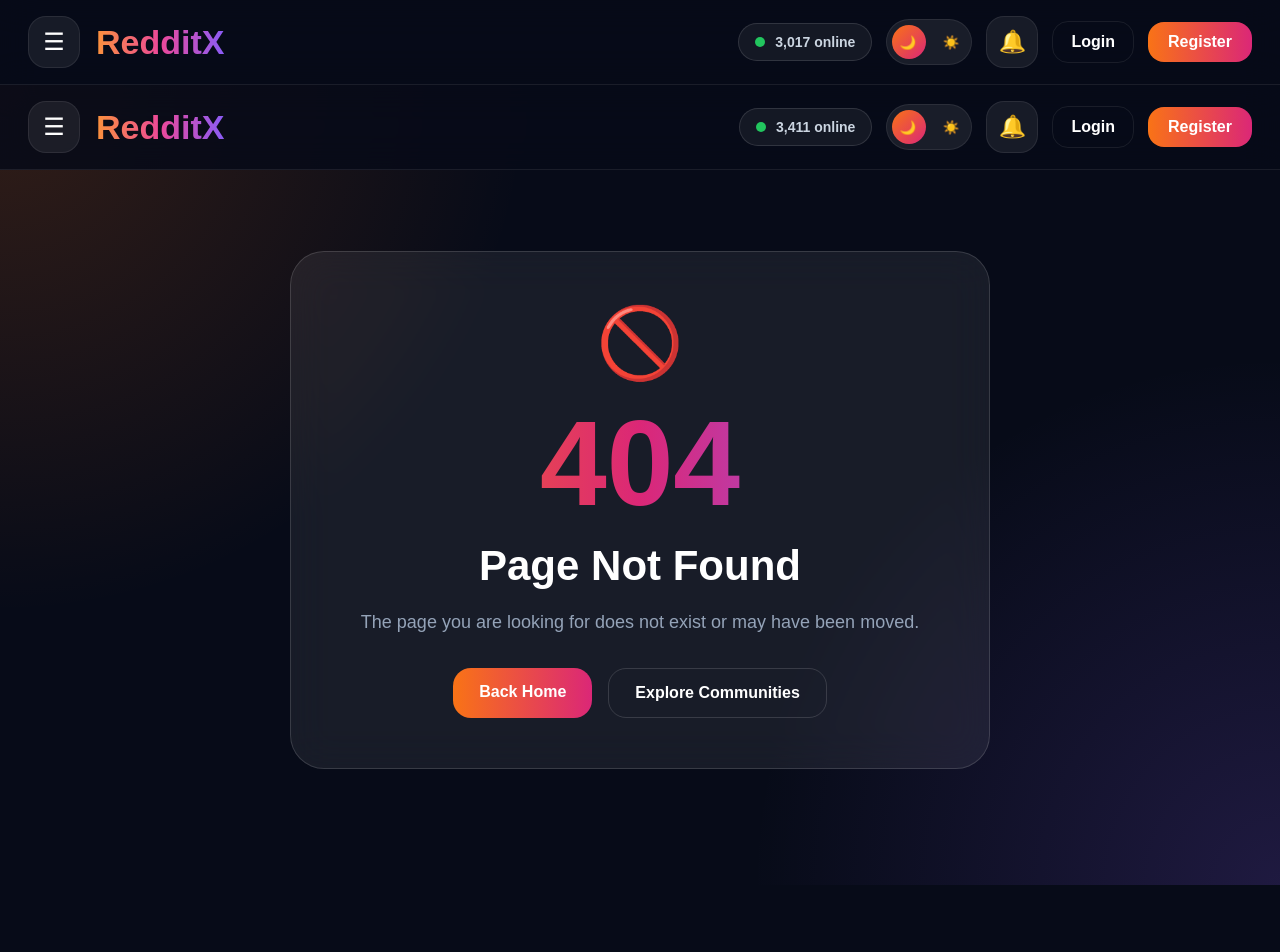
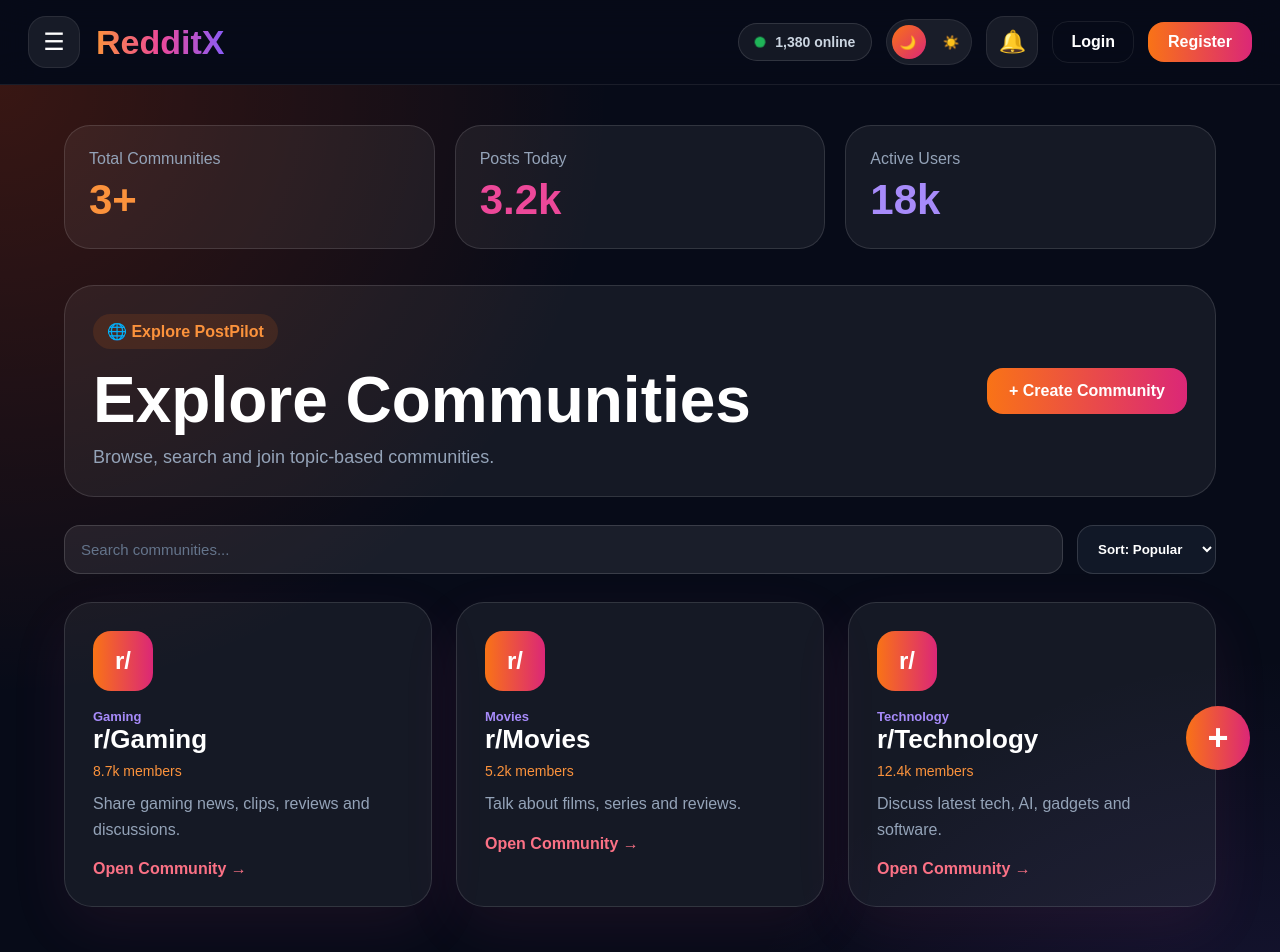
Before and after one commit to Kesarkarale/PostPilot-, a Next.js app: page /communities in a window 1280 px wide. Before the commit this address had no page. Shown: the top 952 px of the page. Built offline with nearby package versions, Linux system fonts and the light colour scheme.

Commit message:
Create page.js

```diff
--- /dev/null
+++ b/app/communities/page.js
@@ -0,0 +1,387 @@
+"use client";
+
+import { useEffect, useState } from "react";
+
+
+const defaultCommunities = [
+  {
+    name: "technology",
+    title: "Technology",
+    members: "12.4k",
+    desc: "Discuss latest tech, AI, gadgets and software.",
+    category: "Technology",
+  },
+  {
+    name: "gaming",
+    title: "Gaming",
+    members: "8.7k",
+    desc: "Share gaming news, clips, reviews and discussions.",
+    category: "Gaming",
+  },
+  {
+    name: "movies",
+    title: "Movies",
+    members: "5.2k",
+    desc: "Talk about films, series and reviews.",
+    category: "Movies",
+  },
+];
+
+export default function Communities() {
+  const [search, setSearch] = useState("");
+  const [sort, setSort] = useState("popular");
+  const [communities, setCommunities] = useState(defaultCommunities);
+
+  useEffect(() => {
+    const saved = JSON.parse(localStorage.getItem("postpilotCommunities")) || [];
+
+    const formatted = saved.map((item) => ({
+      name: item.slug,
+      title: item.name,
+      members: item.members || "1",
+      desc: item.description,
+      category: item.category || "General",
+    }));
+
+    setCommunities([...formatted, ...defaultCommunities]);
+  }, []);
+
+  const filteredCommunities = communities
+    .filter((c) =>
+      `${c.title} ${c.desc} ${c.category}`
+        .toLowerCase()
+        .includes(search.toLowerCase())
+    )
+    .sort((a, b) => {
+      if (sort === "az") return a.title.localeCompare(b.title);
+      if (sort === "newest") return 0;
+      return String(b.members).localeCompare(String(a.members));
+    });
+
+  return (
+    <main style={page}>
+
+      <style>{`
+        @keyframes fadeIn {
+          from { opacity: 0; transform: translateY(18px); }
+          to { opacity: 1; transform: translateY(0); }
+        }
+
+        .community-input::placeholder {
+          color: #64748b;
+        }
+      `}</style>
+
+      <section style={container}>
+        <div style={statsGrid}>
+          <Stat title="Total Communities" value={communities.length + "+"} color="#fb923c" />
+          <Stat title="Posts Today" value="3.2k" color="#ec4899" />
+          <Stat title="Active Users" value="18k" color="#a78bfa" />
+        </div>
+
+        <div style={heroBox}>
+          <div>
+            <p style={badge}>🌐 Explore PostPilot</p>
+            <h1 style={title}>Explore Communities</h1>
+            <p style={sub}>
+              Browse, search and join topic-based communities.
+            </p>
+          </div>
+
+          <a href="/create-community" style={btn}>
+            + Create Community
+          </a>
+        </div>
+
+        <div style={tools}>
+          <input
+            className="community-input"
+            style={searchInput}
+            placeholder="Search communities..."
+            value={search}
+            onChange={(e) => setSearch(e.target.value)}
+          />
+
+          <select
+            style={select}
+            value={sort}
+            onChange={(e) => setSort(e.target.value)}
+          >
+            <option value="popular">Sort: Popular</option>
+            <option value="az">Sort: A - Z</option>
+            <option value="newest">Sort: Newest</option>
+          </select>
+        </div>
+
+        <div style={cardGrid}>
+          {filteredCommunities.map((c) => (
+            <a key={c.name} href={`/r/${c.name}`} style={card}>
+              <div style={icon}>r/</div>
+
+              <p style={category}>{c.category}</p>
+
+              <h2 style={cardTitle}>r/{c.title}</h2>
+
+              <p style={members}>{c.members} members</p>
+
+              <p style={desc}>{c.desc}</p>
+
+              <span style={joinPill}>Open Community →</span>
+            </a>
+          ))}
+        </div>
+
+        {filteredCommunities.length === 0 && (
+          <div style={emptyBox}>
+            <h2>No communities found</h2>
+            <p>Try searching technology, gaming, movies or design.</p>
+          </div>
+        )}
+
+        <h2 style={sectionTitle}>🔥 Trending Communities</h2>
+
+        <div style={trendGrid}>
+          <a href="/r/artificialintelligence" style={trendCard}>
+            <p style={tag}>Trending #1</p>
+            <h3 style={trendTitle}>r/artificialintelligence</h3>
+            <p style={desc}>Discuss AI tools and machine learning.</p>
+          </a>
+
+          <a href="/r/webdesign" style={trendCard}>
+            <p style={tag}>Trending #2</p>
+            <h3 style={trendTitle}>r/webdesign</h3>
+            <p style={desc}>UI inspiration and animation discussions.</p>
+          </a>
+        </div>
+      </section>
+
+      <a href="/create-post" style={floating}>+</a>
+    </main>
+  );
+}
+
+function Stat({ title, value, color }) {
+  return (
+    <div style={stat}>
+      <p style={{ color: "#94a3b8" }}>{title}</p>
+      <h2 style={{ fontSize: 42, color, marginTop: 8 }}>{value}</h2>
+    </div>
+  );
+}
+
+const page = {
+  minHeight: "100vh",
+  background:
+    "radial-gradient(circle at top left, rgba(255,69,0,.2), transparent 35%), radial-gradient(circle at bottom right, rgba(139,92,246,.18), transparent 35%), #070b18",
+  color: "white",
+  fontFamily: "Arial, sans-serif",
+};
+
+const container = {
+  maxWidth: 1200,
+  margin: "0 auto",
+  padding: "40px 24px 90px",
+};
+
+const statsGrid = {
+  display: "grid",
+  gridTemplateColumns: "repeat(auto-fit, minmax(220px, 1fr))",
+  gap: 20,
+  marginBottom: 36,
+};
+
+const stat = {
+  padding: 24,
+  borderRadius: 26,
+  background: "rgba(255,255,255,.06)",
+  border: "1px solid rgba(255,255,255,.12)",
+  animation: "fadeIn .6s ease both",
+};
+
+const heroBox = {
+  display: "flex",
+  justifyContent: "space-between",
+  alignItems: "center",
+  gap: 20,
+  marginBottom: 28,
+  flexWrap: "wrap",
+  padding: 28,
+  borderRadius: 30,
+  background: "rgba(255,255,255,.06)",
+  border: "1px solid rgba(255,255,255,.12)",
+};
+
+const badge = {
+  display: "inline-block",
+  padding: "8px 14px",
+  borderRadius: 999,
+  background: "rgba(249,115,22,.12)",
+  color: "#fb923c",
+  fontWeight: 800,
+  marginBottom: 14,
+};
+
+const title = {
+  fontSize: "clamp(42px,6vw,64px)",
+  fontWeight: 900,
+  margin: 0,
+};
+
+const sub = {
+  color: "#94a3b8",
+  marginTop: 10,
+  fontSize: 18,
+};
+
+const btn = {
+  padding: "14px 22px",
+  borderRadius: 16,
+  background: "linear-gradient(90deg,#f97316,#db2777)",
+  color: "white",
+  textDecoration: "none",
+  fontWeight: 900,
+};
+
+const tools = {
+  display: "flex",
+  gap: 14,
+  flexWrap: "wrap",
+  marginBottom: 28,
+};
+
+const searchInput = {
+  flex: 1,
+  minWidth: 240,
+  padding: "15px 16px",
+  borderRadius: 16,
+  background: "rgba(255,255,255,.08)",
+  border: "1px solid rgba(255,255,255,.14)",
+  color: "white",
+  outline: "none",
+  fontSize: 15,
+};
+
+const select = {
+  padding: "15px 16px",
+  borderRadius: 16,
+  background: "#111827",
+  color: "white",
+  border: "1px solid rgba(255,255,255,.14)",
+  outline: "none",
+  fontWeight: 800,
+};
+
+const cardGrid = {
+  display: "grid",
+  gridTemplateColumns: "repeat(auto-fit, minmax(260px, 1fr))",
+  gap: 24,
+};
+
+const card = {
+  padding: 28,
+  borderRadius: 28,
+  background: "rgba(255,255,255,.06)",
+  border: "1px solid rgba(255,255,255,.12)",
+  textDecoration: "none",
+  color: "white",
+  boxShadow: "0 20px 60px rgba(236,72,153,.08)",
+};
+
+const icon = {
+  width: 60,
+  height: 60,
+  borderRadius: 18,
+  background: "linear-gradient(90deg,#f97316,#db2777)",
+  display: "flex",
+  alignItems: "center",
+  justifyContent: "center",
+  fontSize: 24,
+  fontWeight: 900,
+  marginBottom: 18,
+};
+
+const category = {
+  color: "#a78bfa",
+  fontSize: 13,
+  fontWeight: 800,
+};
+
+const cardTitle = {
+  fontSize: 26,
+  marginBottom: 8,
+};
+
+const members = {
+  color: "#fb923c",
+  fontSize: 14,
+};
+
+const desc = {
+  color: "#94a3b8",
+  marginTop: 12,
+  lineHeight: 1.6,
+};
+
+const joinPill = {
+  display: "inline-block",
+  marginTop: 18,
+  color: "#fb7185",
+  fontWeight: 900,
+};
+
+const emptyBox = {
+  marginTop: 24,
+  padding: 30,
+  borderRadius: 26,
+  background: "rgba(255,255,255,.06)",
+  color: "#94a3b8",
+  textAlign: "center",
+};
+
+const sectionTitle = {
+  fontSize: 34,
+  marginTop: 55,
+  marginBottom: 22,
+};
+
+const trendGrid = {
+  display: "grid",
+  gridTemplateColumns: "repeat(auto-fit, minmax(280px, 1fr))",
+  gap: 22,
+};
+
+const trendCard = {
+  padding: 28,
+  borderRadius: 28,
+  background: "linear-gradient(135deg,rgba(249,115,22,.14),rgba(219,39,119,.12))",
+  border: "1px solid rgba(255,255,255,.12)",
+  textDecoration: "none",
+  color: "white",
+};
+
+const tag = {
+  color: "#fb923c",
+  fontSize: 14,
+};
+
+const trendTitle = {
+  fontSize: 26,
+  marginTop: 10,
+};
+
+const floating = {
+  position: "fixed",
+  right: 30,
+  bottom: 30,
+  width: 64,
+  height: 64,
+  borderRadius: "50%",
+  background: "linear-gradient(90deg,#f97316,#db2777)",
+  color: "white",
+  fontSize: 36,
+  fontWeight: 900,
+  textDecoration: "none",
+  display: "flex",
+  alignItems: "center",
+  justifyContent: "center",
+};
```
